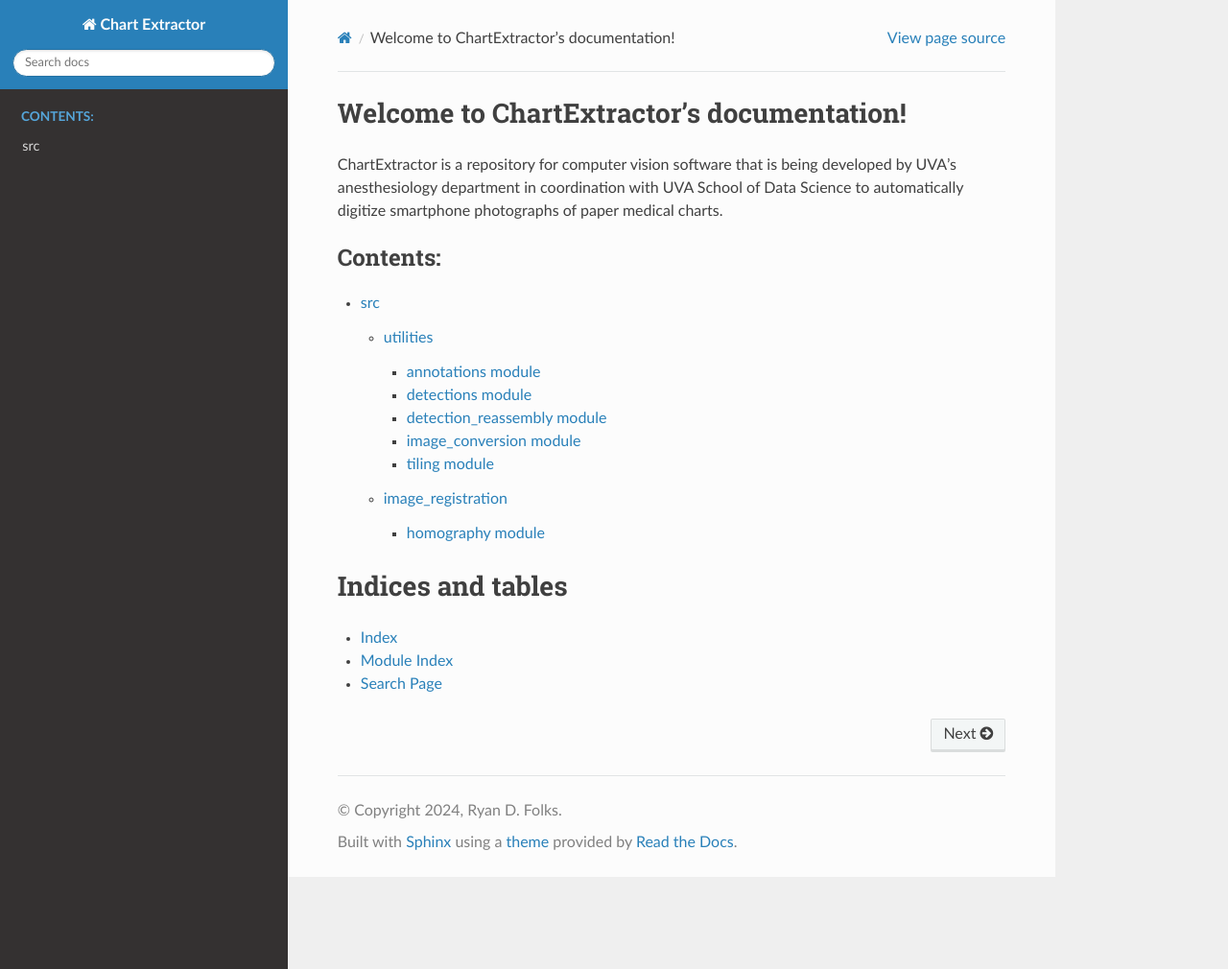
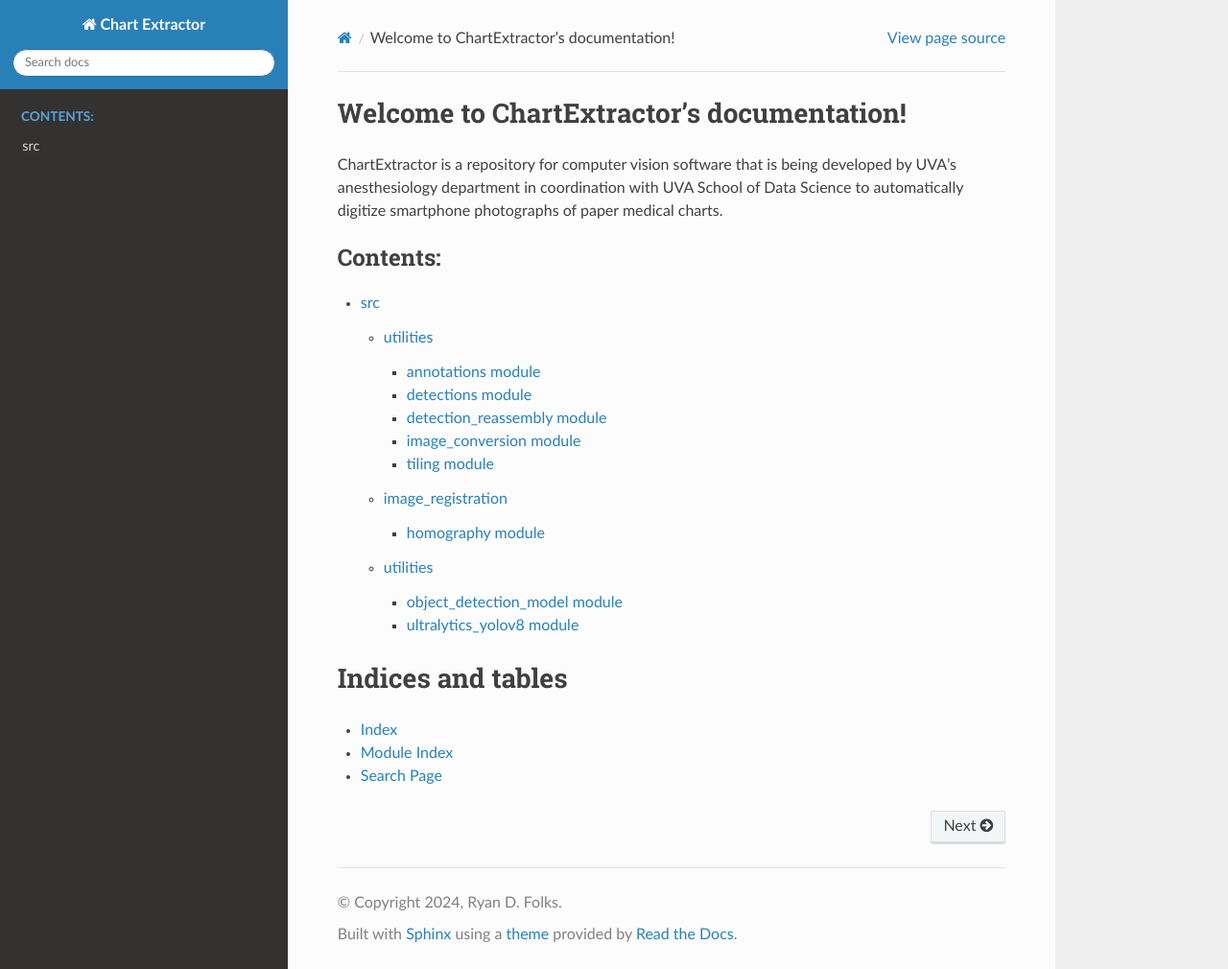
Before and after one commit to Paper-Chart-Extraction-Project/ChartExtractor, a Sphinx documentation site: the page built from docs/source/index.rst, in a window 1280 px wide and 1010 px high. Shown: the whole window at 96% size. Built offline with Sphinx 7.4.7 and the Read the Docs theme 2.0.0, drawn with Linux system fonts in a browser that asks for light colours.

Commit message:
Added object_detection_models to documentation.

```diff
--- a/docs/source/modules.rst
+++ b/docs/source/modules.rst
@@ -6,3 +6,4 @@
 
    utilities
    image_registration
+   object_detection_models
--- /dev/null
+++ b/docs/source/object_detection_model.rst
@@ -0,0 +1,7 @@
+object_detection_model module
+=============================
+
+.. automodule:: object_detection_models.object_detection_model
+   :members:
+   :undoc-members:
+   :show-inheritance:
--- /dev/null
+++ b/docs/source/object_detection_models.rst
@@ -0,0 +1,8 @@
+utilities
+=========
+
+.. toctree::
+   :maxdepth: 4
+
+   object_detection_model
+   ultralytics_yolov8
--- /dev/null
+++ b/docs/source/ultralytics_yolov8.rst
@@ -0,0 +1,7 @@
+ultralytics_yolov8 module
+=========================
+
+.. automodule:: object_detection_models.ultralytics_yolov8
+   :members:
+   :undoc-members:
+   :show-inheritance:
```
Also changed, not shown: 1 other file.
